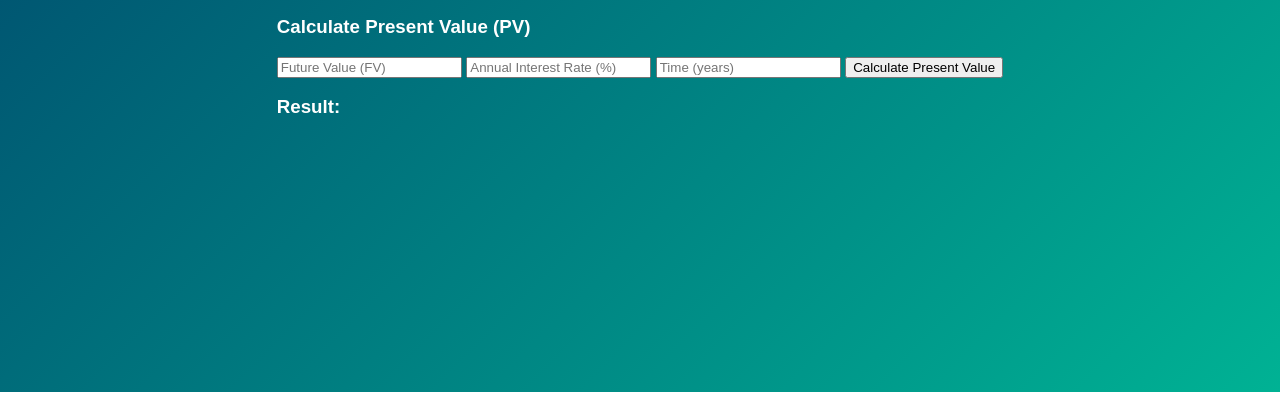
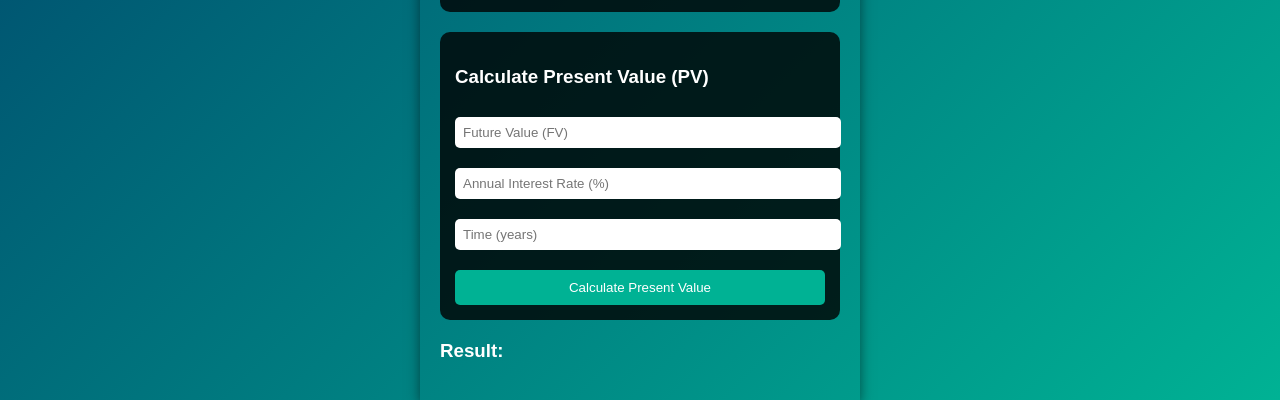
Before and after one commit to shalevwiden/TimeValueofMoneyCalculator, a plain HTML site: page calculator.html in a window 1280 px wide. Shown: the part 408-808 px from the top of the page. Drawn offline with Linux system fonts and the light colour scheme.

Commit message:
Update styles.css
reverted?

```diff
--- a/styles.css
+++ b/styles.css
@@ -11,18 +11,26 @@ body {
   justify-content: center;
 }
 
-/* Add specific styles for the Get Started container */
+/* Style for the container */
+.container {
+  padding: 20px;
+  max-width: 400px;
+  width: 100%;
+  box-shadow: 0px 4px 12px rgba(0, 0, 0, 0.5);
+}
+
+/* Style for the Get Started page (targeted using .get-started-container) */
 .get-started-container {
   padding: 20px;
   max-width: 400px;
   width: 100%;
   box-shadow: 0px 4px 12px rgba(0, 0, 0, 0.5);
-  text-align: center; /* Ensure text and button are centered */
+  text-align: center; /* Center content */
   background-color: rgba(0, 0, 0, 0.6); /* Add background for contrast */
   border-radius: 10px;
 }
 
-/* Style for the welcome section */
+/* Style for the welcome section in the Get Started page */
 .welcome-section h1 {
   margin-bottom: 20px;
 }
@@ -40,3 +48,49 @@ body {
 .welcome-section button:hover {
   background-color: #00416A; /* Darker on hover */
 }
+
+/* Style for the calculator page (default) */
+.section {
+  margin-bottom: 20px;
+  padding: 15px;
+  background-color: rgba(0, 0, 0, 0.8);
+  border-radius: 10px;
+}
+
+input {
+  margin: 10px 0;
+  padding: 8px;
+  width: 100%;
+  border: none;
+  border-radius: 5px;
+}
+
+button {
+  background-color: #00B294;
+  color: white;
+  border: none;
+  padding: 10px;
+  width: 100%;
+  margin-top: 10px;
+  cursor: pointer;
+  border-radius: 5px;
+}
+
+button:hover {
+  background-color: #00416A;
+}
+
+h2, h3, label {
+  color: white;
+}
+
+h2 {
+  text-align: center;
+}
+
+#result {
+  font-weight: bold;
+  font-size: 18px;
+  color: white;
+  text-align: center;
+}
```
